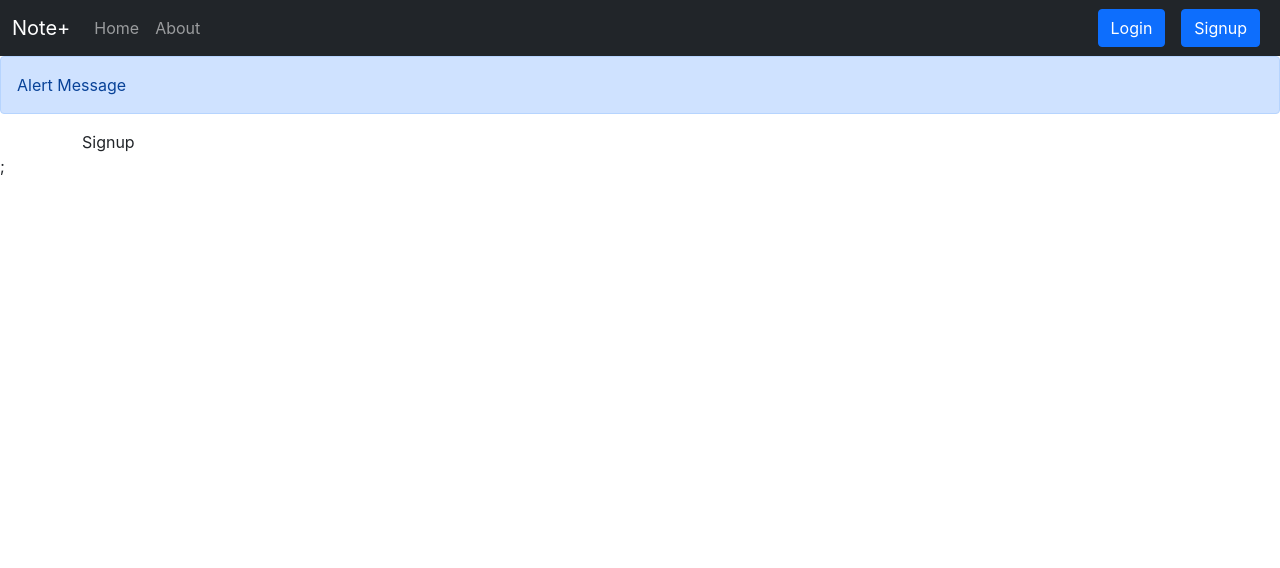
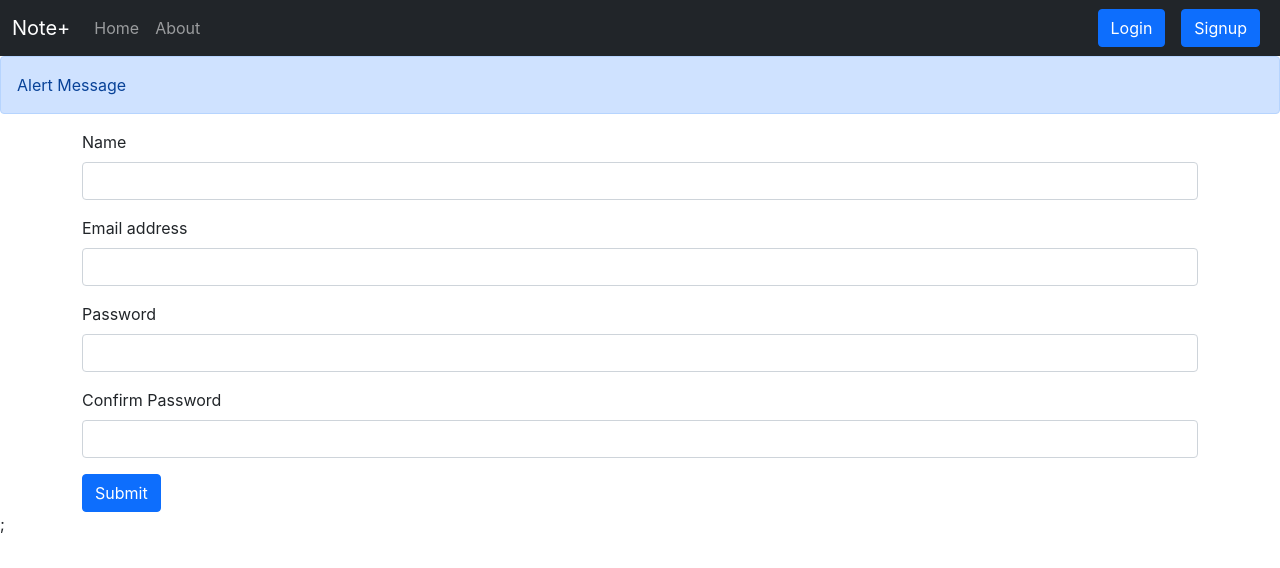
Before and after one commit to Darsh098/NotePlus-MERN, a React (Create React App) app: page /signup in a window 1280 px wide. Shown: the top 568 px of the page. Built offline with nearby package versions, Linux system fonts and the light colour scheme; the HTML template or start-up script is replaced by a standard one.

Commit message:
Added TextBoxes And API Calls In Signup Component

```diff
--- a/src/Components/Signup.js
+++ b/src/Components/Signup.js
@@ -1,8 +1,63 @@
-import React from 'react'
+import React, { useState } from 'react'
+// import { useHistory } from 'react-router-dom'
+// useHistory Is Changed To useNavigate In v6
+import { useNavigate } from 'react-router-dom';
 
 const Signup = () => {
+    const [credentials, setCredentials] = useState({ name: "", email: "", password: "", confirmPassword: "" });
+    // let history = useHistory();
+    let navigate = useNavigate();
+
+    const handleSubmit = async (e) => {
+        e.preventDefault();
+        const { name, email, password, confirmPassword } = credentials;
+        if (password == confirmPassword) {
+            const url = `http://localhost:5000/api/auth/register`
+            const response = await fetch(url, {
+                method: 'POST',
+                headers: {
+                    'Content-Type': 'application/json'
+                },
+                body: JSON.stringify({ name, email, password })
+            });
+            const json = await response.json();
+            console.log(json);
+            if (json.success) {
+                // Save The Auth Token And Redirect
+                localStorage.setItem('Token', json.authtoken);
+                navigate('/');
+            }
+            else {
+                alert("Invalid Credentials")
+            }
+        }
+    }
+    const onChange = (e) => {
+        setCredentials({ ...credentials, [e.target.name]: e.target.value })
+    }
+
     return (
-        <div>Signup</div>
+        <div>
+            <form onSubmit={handleSubmit}>
+                <div className="mb-3">
+                    <label htmlFor="name" className="form-label">Name</label>
+                    <input type="text" className="form-control" id="name" name='name' value={credentials.name} aria-describedby="emailHelp" onChange={onChange} required minLength={3} />
+                </div>
+                <div className="mb-3">
+                    <label htmlFor="email" className="form-label">Email address</label>
+                    <input type="email" className="form-control" id="email" name='email' value={credentials.email} aria-describedby="emailHelp" onChange={onChange} required />
+                </div>
+                <div className="mb-3">
+                    <label htmlFor="password" className="form-label">Password</label>
+                    <input type="password" className="form-control" id="password" name='password' value={credentials.password} onChange={onChange} required minLength={5} />
+                </div>
+                <div className="mb-3">
+                    <label htmlFor="confirmPassword" className="form-label">Confirm Password</label>
+                    <input type="password" className="form-control" id="confirmPassword" name='confirmPassword' value={credentials.confirmPassword} onChange={onChange} required minLength={5} />
+                </div>
+                <button type="submit" className="btn btn-primary">Submit</button>
+            </form>
+        </div>
     )
 }
 
```
